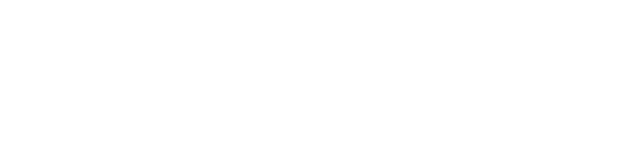
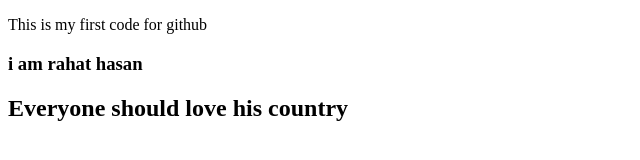
Before and after one commit to devrahat1/my-second-repo, a plain HTML site: page index.html in a window 1280 px wide. Shown: the whole page, without its empty margins (0-640 px from the left). Drawn offline with Linux system fonts and the light colour scheme.

Commit message:
index html

```diff
--- a/index.html
+++ b/index.html
@@ -7,6 +7,8 @@
     <title>My second gitub repo </title>
 </head>
 <body>
-
+    <p>This is my first code for github </p>
+    <h3>i am rahat hasan </h3>
+    <h2>Everyone should love his country</h2>
 </body>
 </html>
```
